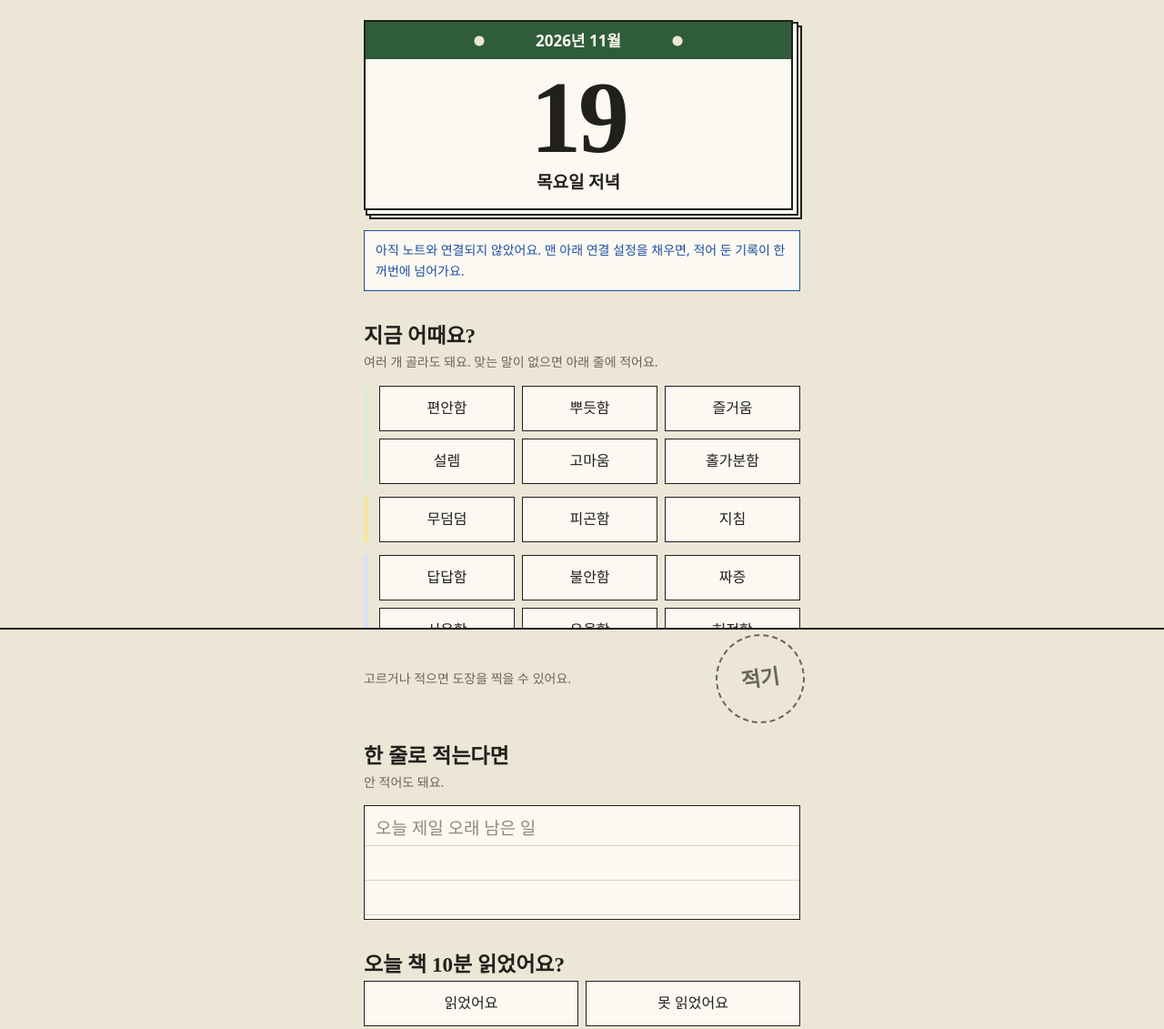
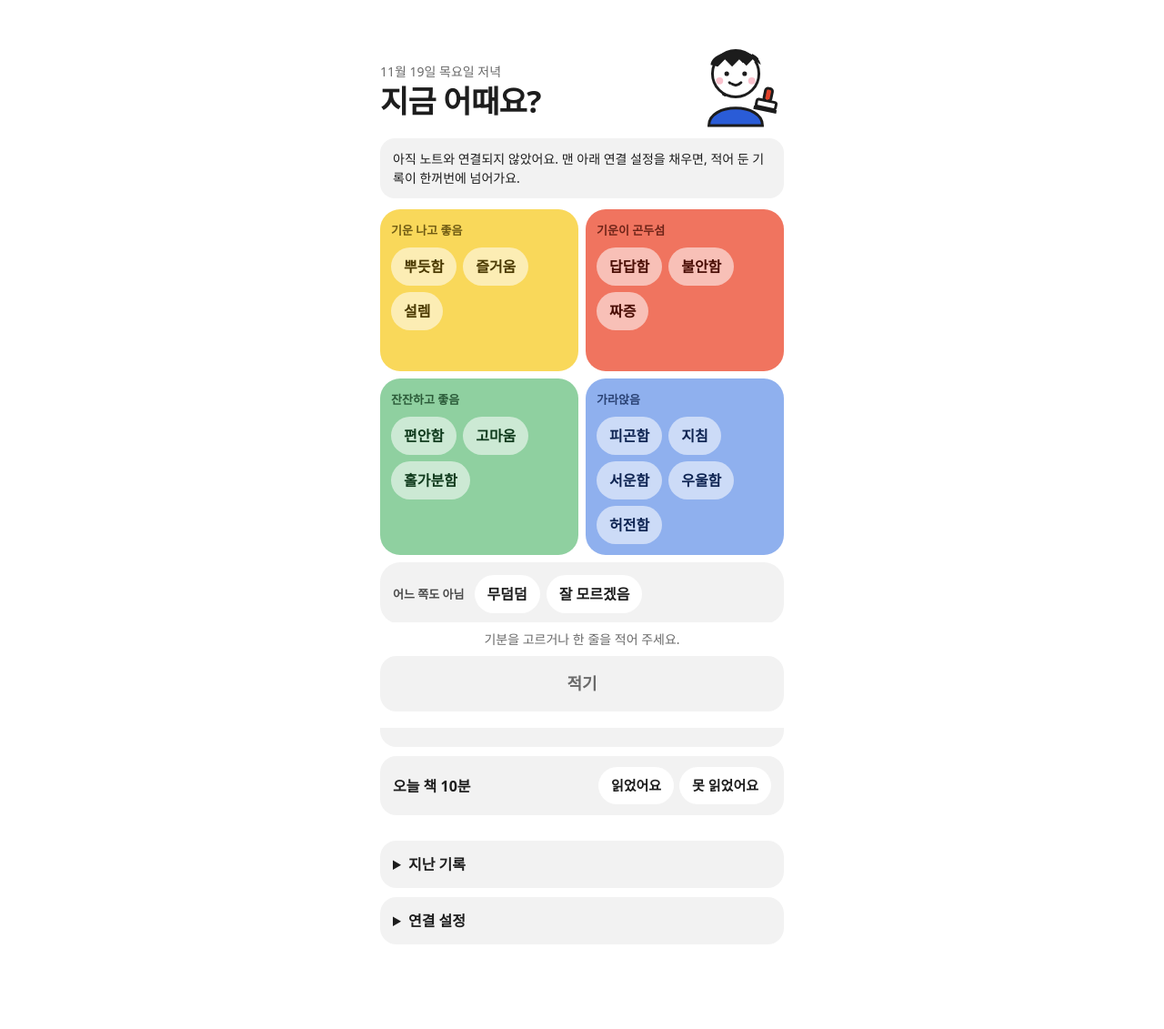
Before and after one commit to ChloeKMJ/haru, a plain HTML site: page index.html in a window 1280 px wide. Shown: the top 1131 px of the page at 91% size. Drawn offline with Linux system fonts and the light colour scheme; a web font is replaced by a local one.

Commit message:
색으로 고르는 디자인

```diff
--- a/index.html
+++ b/index.html
@@ -6,158 +6,159 @@
 <title>저녁 기록</title>
 <link rel="manifest" href="manifest.webmanifest">
 <link rel="icon" href="icon-192.png">
-<meta name="theme-color" content="#2f5d3a">
+<meta name="theme-color" content="#ffffff" media="(prefers-color-scheme: light)">
+<meta name="theme-color" content="#161616" media="(prefers-color-scheme: dark)">
 <link rel="preconnect" href="https://fonts.googleapis.com">
 <link rel="preconnect" href="https://fonts.gstatic.com" crossorigin>
-<link href="https://fonts.googleapis.com/css2?family=Gowun+Batang:wght@400;700&display=swap" rel="stylesheet">
+<link href="https://fonts.googleapis.com/css2?family=IBM+Plex+Sans+KR:wght@400;600;700&display=swap" rel="stylesheet">
 <style>
-:root {
-  --paper: #fbf9f1; --desk: #ece6d6; --ink: #22201c; --soft: #6b665a; --rule: #d9d3c0;
-  --green: #2f5d3a; --red: #b3261e; --blue: #1f4fa3;
-  --t-light: #dcebd6; --t-mid: #f7e6a3; --t-heavy: #d9e2f4; --on-tone: #22201c;
-  --serif: "Gowun Batang", "Noto Serif KR", serif;
-  --sans: system-ui, "Noto Sans KR", sans-serif;
-}
+:root { --bg: #fff; --ink: #1d1d1d; --soft: #6a6a6a; --box: #f2f2f2; --red: #e2432b; --on-ink: #fff; }
 @media (prefers-color-scheme: dark) {
-  :root { --paper: #232a25; --desk: #171c18; --ink: #ece7d8; --soft: #a39d8c; --rule: #414a41;
-          --green: #9cc7a5; --red: #ee7268; --blue: #9dbcf2;
-          --t-light: #35523b; --t-mid: #6a5a1f; --t-heavy: #2f426b; --on-tone: #f4f0e2; }
+  :root { --bg: #161616; --ink: #f2f2f2; --soft: #a5a5a5; --box: #272727; --red: #f0745f; --on-ink: #161616; }
 }
 * { box-sizing: border-box; }
-html { background: var(--desk); }
+html { background: var(--bg); }
 body {
-  margin: 0 auto; max-width: 520px; min-height: 100dvh; color: var(--ink); font: 16px/1.6 var(--sans);
-  padding: max(22px, env(safe-area-inset-top)) 20px 150px;
+  margin: 0 auto; max-width: 480px; min-height: 100dvh; color: var(--ink);
+  font: 16px/1.5 "IBM Plex Sans KR", system-ui, sans-serif;
+  padding: max(22px, env(safe-area-inset-top)) 18px 170px;
 }
-:focus-visible { outline: 2px solid var(--blue); outline-offset: 2px; }
+button { font: inherit; cursor: pointer; }
+:focus-visible { outline: 3px solid #2a5bd7; outline-offset: 2px; }
 
-/* 일력 한 장 — 이 화면의 얼굴. 도장은 여기에 찍힌다 */
-.cal {
-  position: relative; background: var(--paper); border: 2px solid var(--ink); text-align: center; padding-bottom: 16px;
-  box-shadow: 4px 4px 0 var(--paper), 4px 4px 0 2px var(--ink), 8px 8px 0 var(--paper), 8px 8px 0 2px var(--ink);
-  margin: 0 8px 8px 0;
-}
-.cal .month {
-  margin: 0; background: var(--green); color: var(--paper); font: 700 17px/1 var(--sans); padding: 12px 0;
-  background-image: radial-gradient(circle, var(--desk) 5px, transparent 6px), radial-gradient(circle, var(--desk) 5px, transparent 6px);
-  background-size: 14px 14px; background-repeat: no-repeat; background-position: 26% 50%, 74% 50%;
-}
-.cal h1 { margin: 6px 0 0; font: 700 112px/1.05 var(--serif); letter-spacing: -0.03em; }
-.cal .dow { margin: 0; font: 700 19px/1.3 var(--serif); }
-.cal.sat h1, .cal.sat .dow { color: var(--blue); }
-.cal.sun h1, .cal.sun .dow { color: var(--red); }
+/* 머리: 왼쪽 날짜·물음, 오른쪽 도장 든 직원 */
+header { position: relative; display: flex; align-items: flex-end; justify-content: space-between; min-height: 112px; margin-bottom: 14px; }
+header p { margin: 0; font-size: 14px; color: var(--soft); }
+h1 { margin: 2px 0 6px; font-size: 34px; line-height: 1.2; font-weight: 700; letter-spacing: -0.02em; }
+.who { width: 118px; flex: none; margin: 0 -6px -6px 0; }
+.who svg { display: block; width: 100%; overflow: visible; }
+.who .prop { transform-box: fill-box; transform-origin: 50% 0; }
+.who.hit .prop { animation: hit .5s ease-out; }
+@keyframes hit { 30% { transform: translate(-10px, 12px) rotate(-18deg); } }
 #mark {
-  position: absolute; right: 16px; bottom: 14px; width: 92px; height: 92px; border-radius: 50%;
-  border: 4px double var(--red); color: var(--red); display: grid; place-content: center;
-  font: 700 17px/1.25 var(--serif); transform: rotate(-11deg); opacity: .9; background: transparent;
+  position: absolute; right: 104px; bottom: 8px; width: 68px; height: 68px; border-radius: 50%;
+  border: 3px solid var(--red); color: var(--red); display: grid; place-content: center; text-align: center;
+  font: 700 14px/1.2 "IBM Plex Sans KR", sans-serif; transform: rotate(-10deg);
 }
 #mark[hidden] { display: none; }
-#mark.new { animation: press .34s cubic-bezier(.2, .9, .3, 1.25); }
-@keyframes press { from { transform: rotate(-11deg) scale(2.1); opacity: 0; } }
-@media (prefers-reduced-motion: reduce) { #mark.new { animation: none; } }
+#mark.new { animation: press .3s .22s cubic-bezier(.2, .9, .3, 1.3) backwards; }
+@keyframes press { from { transform: rotate(-10deg) scale(1.9); opacity: 0; } }
+@media (prefers-reduced-motion: reduce) { #mark.new, .who.hit .prop { animation: none; } }
 
-.notice { margin: 22px 0 0; padding: 10px 12px; border: 1px solid var(--blue); color: var(--blue); font-size: 14px; background: var(--paper); }
+.notice { margin: 0 0 12px; padding: 12px 14px; border-radius: 16px; background: var(--box); font-size: 14px; }
 .notice[hidden] { display: none; }
 
-h2 { margin: 34px 0 2px; font: 700 23px/1.35 var(--serif); }
-.hint { margin: 0 0 14px; color: var(--soft); font-size: 14px; }
+/* 기분: 네 가지 색 구역 */
+.quad { display: grid; grid-template-columns: 1fr 1fr; gap: 8px; }
+.q { border-radius: 22px; padding: 14px 10px 12px 12px; min-height: 178px; display: flex; flex-wrap: wrap; align-content: flex-start; gap: 7px; }
+.q b { flex-basis: 100%; font-size: 13px; font-weight: 600; opacity: .78; margin-bottom: 2px; }
+.q button { background: rgba(255, 255, 255, .55); border: 0; border-radius: 999px; padding: 9px 14px; min-height: 40px; font-size: 16px; font-weight: 600; color: inherit; }
+.q button[aria-pressed="true"] { background: #1d1d1d; color: #fff; }
+.y { background: #f9d85a; color: #4a3900; } .r { background: #f0745f; color: #4a0e05; }
+.g { background: #8fd0a0; color: #0f3a1c; } .u { background: #8fb0ee; color: #0e2452; }
+.n { grid-column: 1 / -1; min-height: 0; background: var(--box); color: var(--ink); align-items: center; }
+.n b { flex-basis: auto; margin: 0 4px 0 2px; }
+.n button { background: var(--bg); }
+.n button[aria-pressed="true"] { background: var(--ink); color: var(--on-ink); }
 
-/* 기분 낱말 — 결이 같은 것끼리 한 묶음, 고르면 그 결의 색이 찬다 */
-.group { display: grid; grid-template-columns: repeat(3, 1fr); gap: 8px; padding-left: 12px; border-left: 5px solid var(--tone); margin-bottom: 14px; }
-.group.light { --tone: var(--t-light); } .group.mid { --tone: var(--t-mid); } .group.heavy { --tone: var(--t-heavy); }
-.group.none { --tone: var(--rule); grid-template-columns: 1fr; }
-.group button, .two button {
-  font: 500 16px/1.2 var(--sans); color: var(--ink); background: var(--paper);
-  border: 1.5px solid var(--ink); padding: 14px 4px; min-height: 50px; cursor: pointer; border-radius: 0;
-}
-.group button[aria-pressed="true"] { background: var(--tone); color: var(--on-tone); font-weight: 700; box-shadow: 3px 3px 0 var(--ink); transform: translate(-1px, -1px); }
-.group.none button { border-style: dashed; }
-.group.none button[aria-pressed="true"] { background: var(--ink); color: var(--paper); box-shadow: none; transform: none; }
-.two { display: grid; grid-template-columns: 1fr 1fr; gap: 8px; }
-.two button[aria-pressed="true"] { background: var(--green); border-color: var(--green); color: var(--paper); font-weight: 700; }
-.two button[data-v="0"][aria-pressed="true"] { background: var(--ink); border-color: var(--ink); }
+.field { margin-top: 10px; background: var(--box); border-radius: 18px; padding: 12px 14px; }
+.field label, .field .lab { display: block; font-size: 14px; font-weight: 600; margin-bottom: 4px; }
+textarea { display: block; width: 100%; border: 0; background: transparent; color: var(--ink); resize: none; font: inherit; font-size: 17px; height: 76px; padding: 0; }
+textarea:focus { outline: none; }
+.field:focus-within { outline: 3px solid #2a5bd7; outline-offset: 2px; }
+textarea::placeholder { color: var(--soft); }
+.read { display: flex; align-items: center; justify-content: space-between; gap: 8px; }
+.read .lab { margin: 0; font-size: 16px; }
+.read div { display: flex; gap: 6px; }
+.read button { background: var(--bg); color: var(--ink); border: 0; border-radius: 999px; padding: 9px 14px; min-height: 40px; font-size: 15px; font-weight: 600; }
+.read button[aria-pressed="true"] { background: var(--ink); color: var(--on-ink); }
 
-textarea {
-  display: block; width: 100%; border: 1.5px solid var(--ink); resize: none; color: var(--blue); border-radius: 0;
-  background: repeating-linear-gradient(transparent, transparent 37px, var(--rule) 37px, var(--rule) 38px) var(--paper);
-  background-position: 0 6px; font: 400 19px/38px var(--serif); padding: 6px 12px 0; height: 126px;
-}
-textarea::placeholder { color: var(--soft); opacity: .75; }
+.bar { position: fixed; left: 0; right: 0; bottom: 0; background: var(--bg); padding: 8px 18px calc(18px + env(safe-area-inset-bottom)); }
+.bar > div { max-width: 444px; margin: 0 auto; }
+#state { margin: 0 0 8px; font-size: 14px; color: var(--soft); text-align: center; min-height: 21px; }
+#stamp { width: 100%; background: var(--ink); color: var(--on-ink); border: 0; border-radius: 18px; padding: 17px; font-size: 18px; font-weight: 700; }
+#stamp:disabled { background: var(--box); color: var(--soft); cursor: default; }
+#stamp:active:not(:disabled) { transform: scale(.98); }
 
-/* 아래 고정 띠 + 도장 */
-.bar { position: fixed; left: 0; right: 0; bottom: 0; background: var(--desk); border-top: 2px solid var(--ink); padding: 10px 20px calc(10px + env(safe-area-inset-bottom)); }
-.bar div { max-width: 480px; margin: 0 auto; display: flex; align-items: center; justify-content: space-between; gap: 12px; }
-#state { margin: 0; font-size: 14px; color: var(--soft); }
-#stamp {
-  flex: none; width: 88px; height: 88px; border-radius: 50%; cursor: pointer;
-  background: var(--red); color: var(--paper); border: 0; outline: 2px solid var(--red); outline-offset: 3px;
-  font: 700 23px/1 var(--serif); transform: rotate(-8deg);
-}
-#stamp:focus-visible { outline: 3px solid var(--blue); }
-#stamp:disabled { background: transparent; color: var(--soft); outline: 2px dashed var(--soft); cursor: default; }
-#stamp:active:not(:disabled) { transform: rotate(-8deg) scale(.92); }
-
-details { margin-top: 34px; border-top: 2px solid var(--ink); padding-top: 10px; }
-details + details { margin-top: 10px; border-top: 1px solid var(--rule); }
-summary { font-weight: 600; cursor: pointer; padding: 8px 0; }
-#past { list-style: none; margin: 6px 0 0; padding: 0; }
-#past li { padding: 9px 0; border-bottom: 1px dashed var(--rule); font-size: 15px; }
-#past time { color: var(--green); font-weight: 700; margin-right: 8px; }
-#past .wait { color: var(--blue); font-size: 13px; margin-left: 6px; }
-label { display: block; margin-top: 12px; font-size: 14px; color: var(--soft); }
-input { width: 100%; font: 16px var(--sans); color: var(--ink); background: var(--paper); border: 1.5px solid var(--ink); padding: 10px; border-radius: 0; margin-top: 4px; }
-.plain { margin-top: 14px; font: 600 15px var(--sans); color: var(--paper); background: var(--green); border: 0; padding: 12px 16px; cursor: pointer; }
+details { margin-top: 10px; background: var(--box); border-radius: 18px; padding: 4px 14px; }
+details:first-of-type { margin-top: 28px; }
+summary { font-weight: 600; padding: 10px 0; cursor: pointer; }
+#past { list-style: none; margin: 0; padding: 0 0 8px; }
+#past li { padding: 9px 0; border-top: 1px solid var(--bg); font-size: 15px; }
+#past time { font-weight: 700; margin-right: 8px; }
+#past .wait { color: var(--red); font-size: 13px; margin-left: 6px; }
+.set label { display: block; margin-top: 10px; font-size: 14px; color: var(--soft); }
+.set input { width: 100%; margin-top: 4px; font: inherit; color: var(--ink); background: var(--bg); border: 0; border-radius: 12px; padding: 11px 12px; }
+.set .hint { margin: 0; font-size: 14px; color: var(--soft); }
+#saveSet { margin: 14px 0 6px; background: var(--ink); color: var(--on-ink); border: 0; border-radius: 14px; padding: 12px 18px; font-weight: 700; }
+#setMsg { min-height: 21px; padding-bottom: 8px; }
 </style>
 </head>
 <body>
-<header class="cal" id="cal">
-  <p class="month" id="month"></p>
-  <h1 id="day"></h1>
-  <p class="dow" id="dow"></p>
+<svg width="0" height="0" style="position:absolute" aria-hidden="true"><defs>
+  <filter id="wobble" x="-10%" y="-10%" width="120%" height="120%">
+    <feTurbulence type="fractalNoise" baseFrequency="0.035" numOctaves="2" seed="3" result="n"/>
+    <feDisplacementMap in="SourceGraphic" in2="n" scale="2.2" xChannelSelector="R" yChannelSelector="G"/>
+  </filter></defs></svg>
+
+<header>
+  <div>
+    <p id="date"></p>
+    <h1>지금 어때요?</h1>
+  </div>
   <div id="mark" hidden></div>
+  <!-- 비서실 직원 '저녁 기록' (공용\비서실 껍데기\캐릭터_손그림.js 로 뽑은 그림) -->
+  <div class="who" id="who" aria-hidden="true">
+    <svg viewBox="0 0 120 124"><g filter="url(#wobble)">
+      <path d="M30 118 C30 92 90 92 90 118 Z" fill="#2a5bd7" stroke="#1d1d1d" stroke-width="3"/>
+      <circle cx="60" cy="60" r="26" fill="#fff" stroke="#1d1d1d" stroke-width="3"/><path d="M32 50 C34 30 86 30 88 50 L80 44 L72 52 L64 44 L56 52 L48 44 L40 52 Z" fill="#1d1d1d"/><circle cx="50" cy="60" r="2.6" fill="#1d1d1d"/><circle cx="70" cy="60" r="2.6" fill="#1d1d1d"/><path d="M54 70 Q60 76 66 70" fill="none" stroke="#1d1d1d" stroke-width="3" stroke-linecap="round"/><circle cx="42" cy="68" r="4" fill="#f7a8b8" opacity=".7"/><circle cx="78" cy="68" r="4" fill="#f7a8b8" opacity=".7"/>
+      <g class="prop"><g transform="translate(92 104) rotate(12)"><rect x="-4" y="-28" width="8" height="14" rx="3" fill="#e2432b" stroke="#1d1d1d" stroke-width="3"/><rect x="-11" y="-14" width="22" height="8" rx="2" fill="#fff" stroke="#1d1d1d" stroke-width="3"/><rect x="-13" y="-6" width="26" height="4" fill="#1d1d1d"/></g></g>
+    </g></svg>
+  </div>
 </header>
 <p class="notice" id="notice" hidden>아직 노트와 연결되지 않았어요. 맨 아래 연결 설정을 채우면, 적어 둔 기록이 한꺼번에 넘어가요.</p>
 
-<h2>지금 어때요?</h2>
-<p class="hint">여러 개 골라도 돼요. 맞는 말이 없으면 아래 줄에 적어요.</p>
-<div id="moods"></div>
+<div class="quad" id="moods"></div>
 
-<h2><label for="line" style="all:unset">한 줄로 적는다면</label></h2>
-<p class="hint">안 적어도 돼요.</p>
-<textarea id="line" maxlength="300" placeholder="오늘 제일 오래 남은 일"></textarea>
-
-<h2>오늘 책 10분 읽었어요?</h2>
-<div class="two" id="read">
-  <button type="button" data-v="1" aria-pressed="false">읽었어요</button>
-  <button type="button" data-v="0" aria-pressed="false">못 읽었어요</button>
+<div class="field">
+  <label for="line">한 줄로 적는다면</label>
+  <textarea id="line" maxlength="300" placeholder="오늘 제일 오래 남은 일. 안 적어도 돼요."></textarea>
+</div>
+<div class="field read">
+  <span class="lab">오늘 책 10분</span>
+  <div id="read">
+    <button type="button" data-v="1" aria-pressed="false">읽었어요</button>
+    <button type="button" data-v="0" aria-pressed="false">못 읽었어요</button>
+  </div>
 </div>
 
 <details>
   <summary>지난 기록</summary>
   <ul id="past"></ul>
 </details>
-<details id="setBox">
+<details class="set">
   <summary>연결 설정</summary>
   <p class="hint">기록을 깃허브 비공개 저장소에 보내는 데 써요. 이 폰에만 저장돼요.</p>
   <label>깃허브 계정 이름 <input id="owner" autocomplete="off" autocapitalize="off"></label>
   <label>저장소 이름 <input id="repo" autocomplete="off" autocapitalize="off" placeholder="haru-data"></label>
   <label>열쇠(토큰) <input id="token" type="password" autocomplete="off"></label>
-  <button class="plain" id="saveSet" type="button">설정 저장</button>
+  <button id="saveSet" type="button">설정 저장</button>
   <p class="hint" id="setMsg" role="status"></p>
 </details>
 
 <div class="bar"><div>
-  <p id="state" role="status">고르거나 적으면 도장을 찍을 수 있어요.</p>
+  <p id="state" role="status"></p>
   <button id="stamp" type="button" disabled>적기</button>
 </div></div>
 
 <script>
-// 결이 같은 낱말끼리 한 묶음: 가벼운 것 / 그저 그런 것 / 무거운 것 / 모르겠음
+// 기분 낱말 — 기운(높음·낮음) × 느낌(좋음·힘듦) 네 구역 + 어느 쪽도 아닌 것
 const MOODS = [
-  ["light", ["편안함", "뿌듯함", "즐거움", "설렘", "고마움", "홀가분함"]],
-  ["mid",   ["무덤덤", "피곤함", "지침"]],
-  ["heavy", ["답답함", "불안함", "짜증", "서운함", "우울함", "허전함"]],
-  ["none",  ["잘 모르겠음"]],
+  ["y", "기운 나고 좋음", ["뿌듯함", "즐거움", "설렘"]],
+  ["r", "기운이 곤두섬", ["답답함", "불안함", "짜증"]],
+  ["g", "잔잔하고 좋음", ["편안함", "고마움", "홀가분함"]],
+  ["u", "가라앉음", ["피곤함", "지침", "서운함", "우울함", "허전함"]],
+  ["n", "어느 쪽도 아님", ["무덤덤", "잘 모르겠음"]],
 ];
 const $ = id => document.getElementById(id);
 const store = {
@@ -170,17 +171,13 @@ const ymd = d => `${d.getFullYear()}-${pad(d.getMonth() + 1)}-${pad(d.getDate())
 function dayOf(now) { const d = new Date(now); if (d.getHours() < 4) d.setDate(d.getDate() - 1); return d; }
 
 const today = dayOf(new Date());
-$("month").textContent = `${today.getFullYear()}년 ${today.getMonth() + 1}월`;
-$("day").textContent = today.getDate();
-$("dow").textContent = `${"일월화수목금토"[today.getDay()]}요일 저녁`;
-$("cal").classList.toggle("sat", today.getDay() === 6);
-$("cal").classList.toggle("sun", today.getDay() === 0);
-document.title = `저녁 기록 ${today.getMonth() + 1}월 ${today.getDate()}일`;
+$("date").textContent = `${today.getMonth() + 1}월 ${today.getDate()}일 ${"일월화수목금토"[today.getDay()]}요일 저녁`;
 
-for (const [tone, words] of MOODS) {
-  const g = document.createElement("div"); g.className = "group " + tone;
+for (const [tone, title, words] of MOODS) {
+  const g = document.createElement("div"); g.className = "q " + tone; g.setAttribute("role", "group"); g.setAttribute("aria-label", title);
+  const b = document.createElement("b"); b.textContent = title; g.append(b);
   for (const m of words) {
-    const b = document.createElement("button"); b.type = "button"; b.textContent = m; b.setAttribute("aria-pressed", "false"); g.append(b);
+    const x = document.createElement("button"); x.type = "button"; x.textContent = m; x.setAttribute("aria-pressed", "false"); g.append(x);
   }
   $("moods").append(g);
 }
@@ -190,7 +187,7 @@ const readVal = () => { const b = document.querySelector("#read [aria-pressed=tr
 function refresh() {
   const n = picked().length, has = n || $("line").value.trim() || readVal() !== null;
   $("stamp").disabled = !has;
-  $("state").textContent = !has ? "고르거나 적으면 도장을 찍을 수 있어요." : n ? `기분 ${n}개 골랐어요. 도장을 찍으면 적혀요.` : "도장을 찍으면 노트에 적혀요.";
+  $("state").textContent = !has ? "기분을 고르거나 한 줄을 적어 주세요." : n ? `기분 ${n}개 골랐어요.` : "";
 }
 $("moods").addEventListener("click", e => {
   const b = e.target.closest("button"); if (!b) return;
@@ -236,7 +233,8 @@ function explain(err) {
 
 function showMark(rec, fresh) {
   const m = $("mark"); m.hidden = false; m.innerHTML = `${rec.시각}<br>적음`;
-  m.classList.toggle("new", !!fresh);
+  m.classList.remove("new"); $("who").classList.remove("hit");
+  if (fresh) { void m.offsetWidth; m.classList.add("new"); $("who").classList.add("hit"); }
 }
 function drawPast() {
   const waiting = new Set(store.get("q", []).map(x => x.id));
@@ -260,7 +258,7 @@ $("stamp").addEventListener("click", async () => {
   store.set("h", [rec, ...store.get("h", [])].slice(0, 60));
   document.querySelectorAll("[aria-pressed=true]").forEach(b => b.setAttribute("aria-pressed", "false"));
   $("line").value = ""; $("stamp").disabled = true;
-  showMark(rec, true); drawPast(); scrollTo({ top: 0, behavior: "smooth" });
+  scrollTo({ top: 0, behavior: "smooth" }); showMark(rec, true); drawPast();
   $("state").textContent = "보내는 중이에요.";
   const err = await flush();
   $("state").textContent = explain(err) || "적었어요. 내일 아침 노트에 들어가요.";
@@ -282,7 +280,7 @@ $("saveSet").addEventListener("click", async () => {
   } catch { $("setMsg").textContent = "인터넷 연결을 확인해 주세요."; }
 });
 
-loadSet(); drawPast();
+loadSet(); drawPast(); refresh();
 const last = store.get("h", [])[0];
 if (last && last.날짜 === ymd(today)) showMark(last, false);
 flush().then(drawPast);
```
Also changed, not shown: icon-192.png, icon-512.png, manifest.webmanifest.
